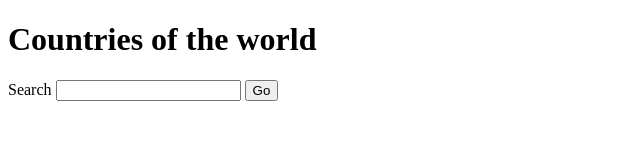
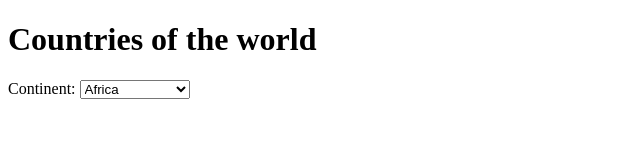
Before and after one commit to vurrutia21/vurrutia21.project2, a plain HTML site: page index.html in a window 1280 px wide. Shown: the whole page, without its empty margins (0-640 px from the left). Drawn offline with nearby package versions, Linux system fonts and the light colour scheme.

Commit message:
countries

```diff
--- a/index.html
+++ b/index.html
@@ -9,13 +9,18 @@
 </head>
   <body>
     <h1>Countries of the world</h1>
-    <form>
-      <label for="search">Search</label>
-      <input id="search" type="Search" />
-      <button id="btn">Go</button>
-    </form>
+      <label>
+        Continent:
+          <select name="Continent">
+            <option value="Africa">Africa</option>
+            <option value="Asia">Asia</option>
+            <option value="Europe">Europe</option>
+            <option value="Oceania">Oceania</option>
+            <option value="North America">North America</option>
+            <option value="South America">South America</option>
+          </select>
+      </label>
     <div class="js-country-container"></div>
-
     <script src="https://code.jquery.com/jquery-3.6.0.js"></script>
     <script src="script.js"></script>
   </body>
```
